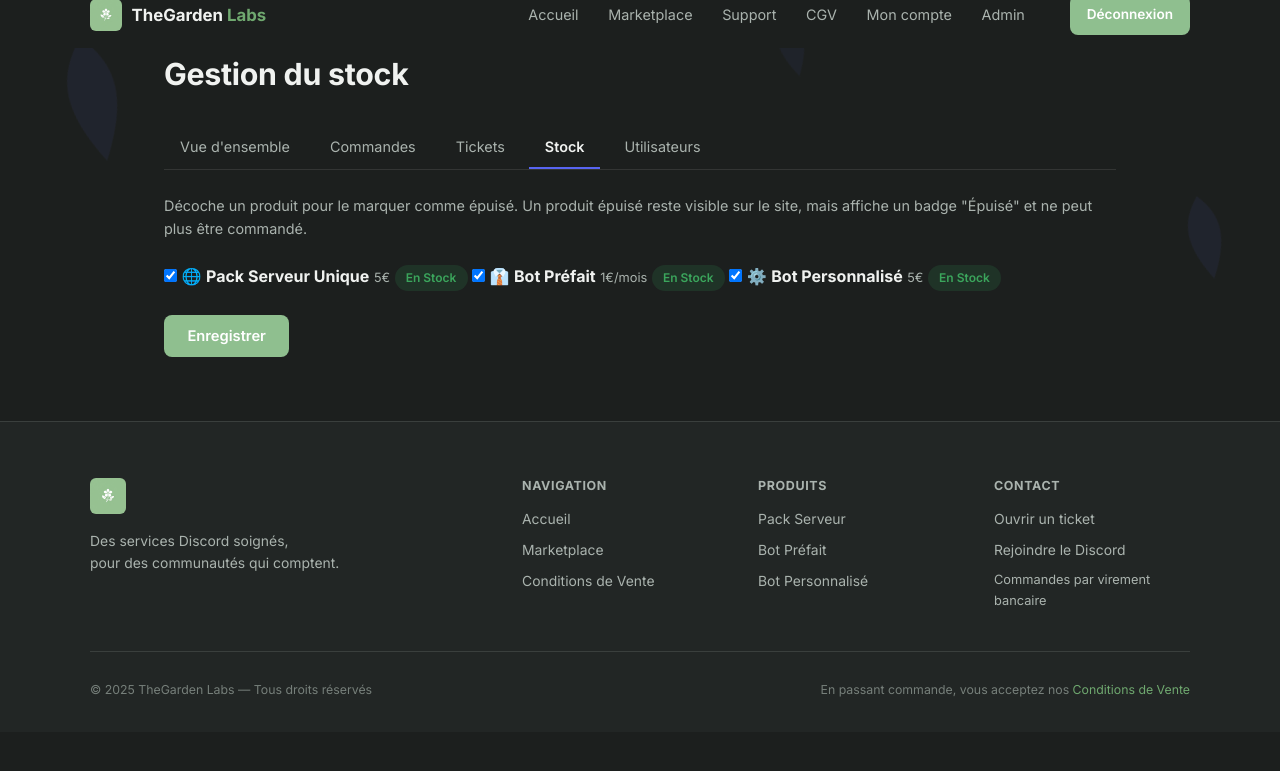
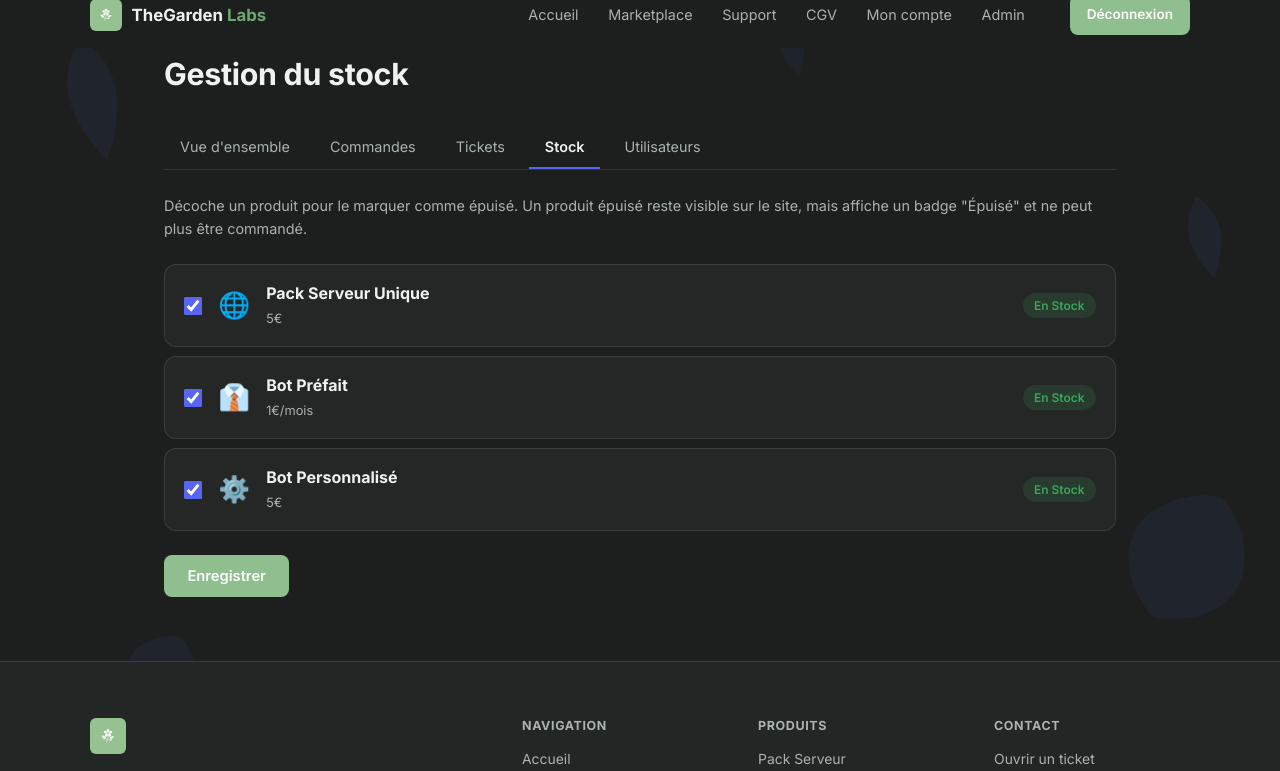
Before and after one commit to SpectraSolar0/thegardenlabs, a Flask app: page /admin/stock in a window 1280 px wide. Shown: the part 17-788 px from the top of the page. Before the commit the page ends 714 px from the top, so only its background shows below. Run offline with Flask 3, Linux system fonts and the light colour scheme; the visitor is signed in with stand-in values (Sample User, id 1); data comes from the database, SQL or seed files in the repository; data that the repository does not hold is empty.

Commit message:
Add files via upload

```diff
--- a/static/css/accounts.css
+++ b/static/css/accounts.css
@@ -327,6 +327,24 @@
 }
 .admin-table tr:hover td { background: rgba(255, 255, 255, 0.02); }
 
+/* ---------- Gestion du stock (admin) ---------- */
+.stock-list { display: flex; flex-direction: column; gap: 0.6rem; }
+.stock-item {
+    display: flex;
+    align-items: center;
+    gap: 1rem;
+    padding: 1rem 1.2rem;
+    background: var(--acc-bg-card);
+    border: 1px solid var(--acc-border);
+    border-radius: 12px;
+    cursor: pointer;
+    transition: border-color 0.15s ease, background 0.15s ease;
+}
+.stock-item:hover { border-color: rgba(255, 255, 255, 0.18); }
+.stock-item input[type="checkbox"] { width: 18px; height: 18px; accent-color: var(--acc-primary); cursor: pointer; }
+.stock-item__icon { font-size: 1.6rem; }
+.stock-item__info { display: flex; flex-direction: column; gap: 0.15rem; flex: 1; }
+
 /* ---------- Espacement global sous la nav ---------- */
 /* Garantit une respiration visuelle entre la barre de navigation et le contenu,
    peu importe si .nav est en position fixed/sticky/static dans main.css. */
@@ -359,13 +377,15 @@ body > section:first-of-type,
     border-radius: 14px;
     padding: 1.8rem;
     text-align: center;
-    transition: transform 0.2s ease, border-color 0.2s ease, background 0.2s ease;
+    transition: transform 0.2s ease, border-color 0.2s ease, background 0.2s ease, opacity 0.2s ease;
 }
 .product-card:hover {
     transform: translateY(-3px);
     border-color: rgba(255, 255, 255, 0.18);
     background: rgba(255, 255, 255, 0.06);
 }
+.product-card--soldout { opacity: 0.6; }
+.product-card--soldout:hover { transform: none; }
 .product-card__icon { font-size: 2.2rem; display: block; margin-bottom: 0.6rem; }
 .product-card__badge {
     position: absolute;
@@ -377,6 +397,7 @@ body > section:first-of-type,
     padding: 0.2rem 0.6rem;
     border-radius: 999px;
 }
+.product-card__badge--soldout { background: var(--acc-error); }
 .product-card h3 { margin-bottom: 0.4rem; }
 .product-card p { color: var(--acc-text-muted); font-size: 0.9rem; margin-bottom: 0.8rem; }
 .product-card strong { display: block; font-size: 1.3rem; margin-bottom: 1rem; }
```
